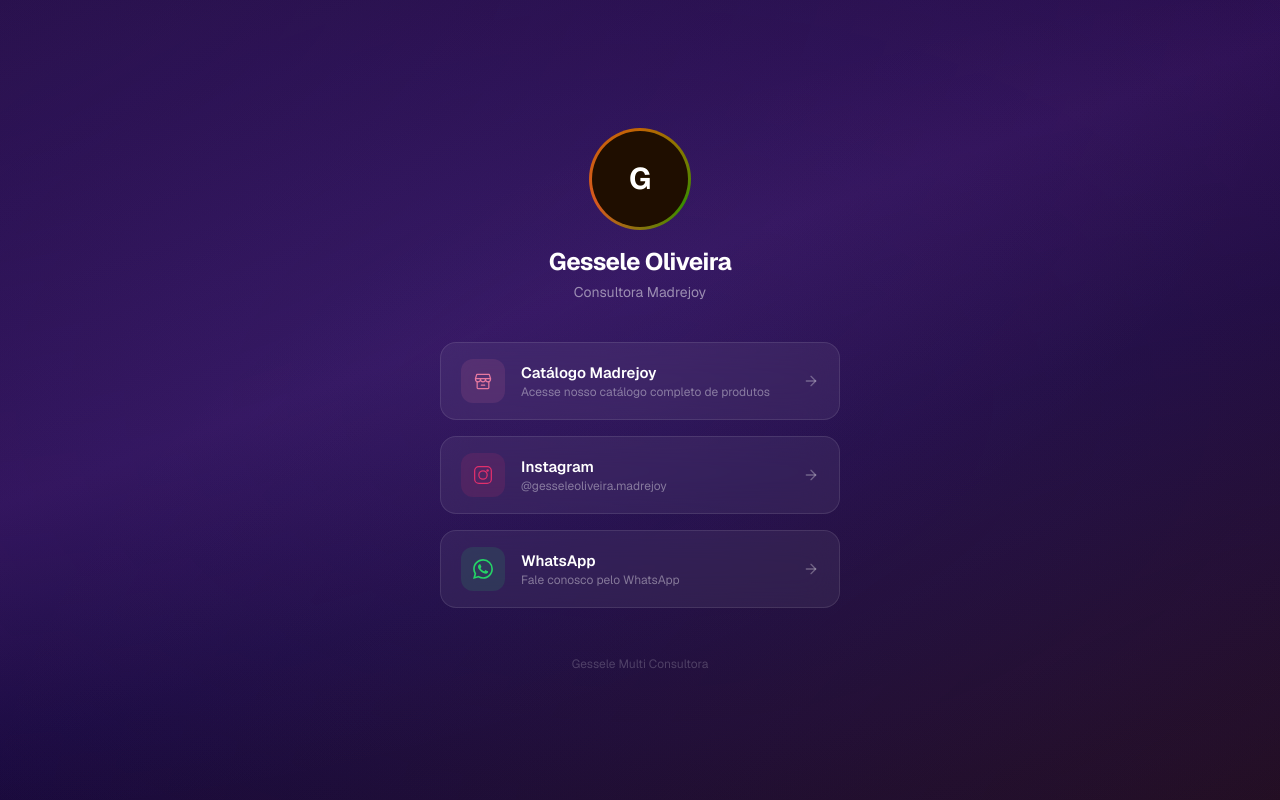
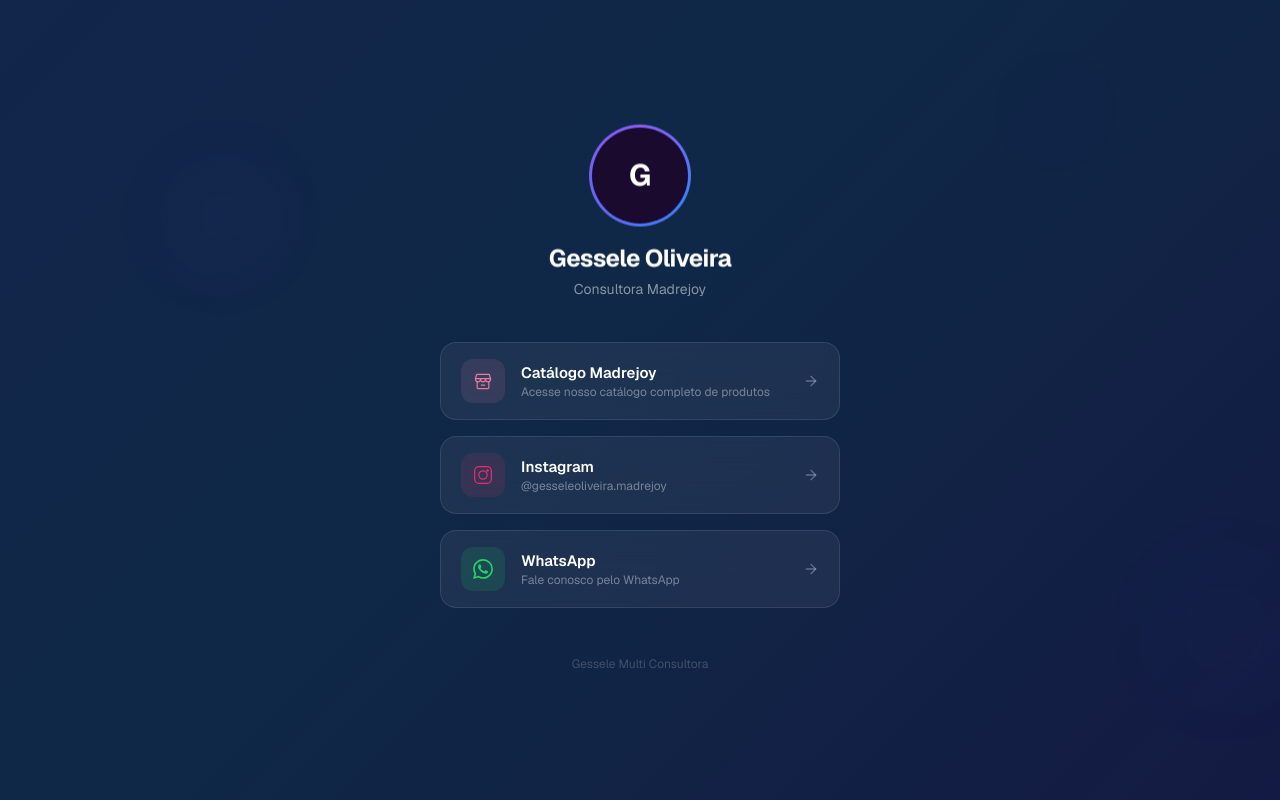
Before and after one commit to 4SS1S/gessele-multi-consultora.com.br, a Next.js app: page / in a window 1280 px wide. Built offline with nearby package versions, Linux system fonts and the light colour scheme.

Commit message:
adiciona o animações

```diff
--- /dev/null
+++ b/src/app/components/animated-background.tsx
@@ -0,0 +1,38 @@
+"use client";
+
+const BOKEH_PARTICLES = [
+  { size: 180, x: 10, y: 15, duration: 18, delay: 0, color: "rgba(139, 92, 246, 0.12)" },
+  { size: 120, x: 75, y: 10, duration: 22, delay: 2, color: "rgba(99, 102, 241, 0.10)" },
+  { size: 90, x: 50, y: 60, duration: 16, delay: 4, color: "rgba(139, 92, 246, 0.14)" },
+  { size: 200, x: 85, y: 70, duration: 20, delay: 1, color: "rgba(59, 130, 246, 0.10)" },
+  { size: 70, x: 20, y: 80, duration: 14, delay: 3, color: "rgba(99, 102, 241, 0.12)" },
+  { size: 140, x: 60, y: 30, duration: 24, delay: 5, color: "rgba(59, 130, 246, 0.08)" },
+  { size: 60, x: 35, y: 90, duration: 15, delay: 2, color: "rgba(139, 92, 246, 0.10)" },
+  { size: 100, x: 90, y: 40, duration: 19, delay: 6, color: "rgba(79, 70, 229, 0.11)" },
+];
+
+export function AnimatedBackground() {
+  return (
+    <div className="animated-bg" aria-hidden="true">
+      {/* Flowing gradient layer */}
+      <div className="gradient-flow" />
+
+      {/* Bokeh particles */}
+      {BOKEH_PARTICLES.map((p, i) => (
+        <div
+          key={i}
+          className="bokeh-particle"
+          style={{
+            width: p.size,
+            height: p.size,
+            left: `${p.x}%`,
+            top: `${p.y}%`,
+            background: `radial-gradient(circle, ${p.color} 0%, transparent 70%)`,
+            animationDuration: `${p.duration}s`,
+            animationDelay: `${p.delay}s`,
+          }}
+        />
+      ))}
+    </div>
+  );
+}
--- a/src/app/globals.css
+++ b/src/app/globals.css
@@ -1,14 +1,11 @@
 @import "tailwindcss";
 
 :root {
-  --background: #0f0816;
+  --background: #0a0614;
   --foreground: #f5f0ff;
   --card-bg: rgba(255, 255, 255, 0.06);
   --card-border: rgba(255, 255, 255, 0.1);
   --card-hover-bg: rgba(255, 255, 255, 0.12);
-  --gradient-start: #1a0533;
-  --gradient-mid: #2d1052;
-  --gradient-end: #0f0816;
 }
 
 @theme inline {
@@ -25,46 +22,99 @@
   min-height: 100dvh;
 }
 
-/* Gradient background */
-.bg-gradient-main {
-  background: linear-gradient(
-    160deg,
-    var(--gradient-start) 0%,
-    var(--gradient-mid) 40%,
-    #1a0a3e 60%,
-    var(--gradient-end) 100%
-  );
-  position: relative;
+/* =========================================
+   ANIMATED BACKGROUND — bokeh + gradient flow
+   ========================================= */
+
+.animated-bg {
+  position: fixed;
+  inset: 0;
+  z-index: 0;
   overflow: hidden;
+  background: #0a0614;
 }
 
-.bg-gradient-main::before {
-  content: "";
-  position: fixed;
-  top: -50%;
-  left: -50%;
+/* Flowing purple-to-blue gradient that slowly shifts */
+.gradient-flow {
+  position: absolute;
+  inset: -50%;
   width: 200%;
   height: 200%;
-  background: radial-gradient(
-      ellipse at 20% 20%,
-      rgba(139, 92, 246, 0.15) 0%,
-      transparent 50%
-    ),
-    radial-gradient(
-      ellipse at 80% 80%,
-      rgba(236, 72, 153, 0.1) 0%,
-      transparent 50%
-    ),
-    radial-gradient(
-      ellipse at 50% 50%,
-      rgba(99, 102, 241, 0.08) 0%,
-      transparent 60%
-    );
-  pointer-events: none;
-  z-index: 0;
+  background: linear-gradient(
+    135deg,
+    #1a0533 0%,
+    #2d1052 20%,
+    #1e1b6e 40%,
+    #162050 55%,
+    #0f2847 70%,
+    #1a0a3e 85%,
+    #2d1052 100%
+  );
+  background-size: 400% 400%;
+  animation: gradient-shift 16s ease-in-out infinite;
 }
 
-/* Glassmorphism card */
+@keyframes gradient-shift {
+  0% { background-position: 0% 0%; }
+  25% { background-position: 100% 50%; }
+  50% { background-position: 50% 100%; }
+  75% { background-position: 0% 50%; }
+  100% { background-position: 0% 0%; }
+}
+
+/* Bokeh particles — soft glowing circles that drift around */
+.bokeh-particle {
+  position: absolute;
+  border-radius: 50%;
+  filter: blur(40px);
+  pointer-events: none;
+  opacity: 0;
+  animation: bokeh-drift ease-in-out infinite, bokeh-fade-in 2s ease-out forwards;
+  will-change: transform, opacity;
+}
+
+@keyframes bokeh-drift {
+  0% {
+    transform: translate(0, 0) scale(1);
+  }
+  20% {
+    transform: translate(3vw, -4vh) scale(1.1);
+  }
+  40% {
+    transform: translate(-2vw, 5vh) scale(0.9);
+  }
+  60% {
+    transform: translate(4vw, 2vh) scale(1.05);
+  }
+  80% {
+    transform: translate(-3vw, -3vh) scale(0.95);
+  }
+  100% {
+    transform: translate(0, 0) scale(1);
+  }
+}
+
+@keyframes bokeh-fade-in {
+  from { opacity: 0; }
+  to { opacity: 1; }
+}
+
+/* =========================================
+   PAGE WRAPPER
+   ========================================= */
+
+.page-wrapper {
+  position: relative;
+  z-index: 1;
+  min-height: 100dvh;
+  display: flex;
+  justify-content: center;
+}
+
+/* =========================================
+   GLASSMORPHISM CARD
+   ========================================= */
+
 .glass-card {
   background: var(--card-bg);
   backdrop-filter: blur(16px);
@@ -76,81 +126,197 @@
 .glass-card:hover {
   background: var(--card-hover-bg);
   border-color: rgba(255, 255, 255, 0.2);
-  transform: translateY(-2px);
+  transform: translateY(-2px) scale(1.01);
   box-shadow: 0 8px 32px rgba(139, 92, 246, 0.15);
 }
 
 .glass-card:active {
-  transform: translateY(0);
+  transform: translateY(0) scale(0.99);
 }
 
-/* Avatar glow ring */
+/* Shimmer sweep on cards */
+.glass-card::before {
+  content: "";
+  position: absolute;
+  inset: 0;
+  border-radius: inherit;
+  background: linear-gradient(
+    105deg,
+    transparent 40%,
+    rgba(255, 255, 255, 0.03) 45%,
+    rgba(255, 255, 255, 0.06) 50%,
+    rgba(255, 255, 255, 0.03) 55%,
+    transparent 60%
+  );
+  background-size: 250% 100%;
+  animation: shimmer 6s ease-in-out infinite;
+  pointer-events: none;
+}
+
+@keyframes shimmer {
+  0% { background-position: 200% 0; }
+  100% { background-position: -200% 0; }
+}
+
+/* =========================================
+   AVATAR RING — rotating conic gradient
+   ========================================= */
+
 .avatar-ring {
-  background: conic-gradient(
-    from 0deg,
-    #8b5cf6,
-    #ec4899,
-    #6366f1,
-    #8b5cf6
-  );
+  background: conic-gradient(from 0deg, #8b5cf6, #3b82f6, #6366f1, #8b5cf6);
   padding: 3px;
   border-radius: 9999px;
   animation: ring-rotate 4s linear infinite;
 }
 
 @keyframes ring-rotate {
-  from {
-    filter: hue-rotate(0deg);
-  }
-  to {
-    filter: hue-rotate(360deg);
-  }
+  from { filter: hue-rotate(0deg); }
+  to { filter: hue-rotate(360deg); }
 }
 
-/* Link icon pulse */
+/* =========================================
+   ICON HOVER EFFECTS
+   ========================================= */
+
 .icon-dot {
   position: relative;
+  transition: transform 0.3s ease;
+}
+
+.glass-card:hover .icon-dot {
+  transform: scale(1.1);
 }
 
 .icon-dot::after {
   content: "";
   position: absolute;
-  inset: -2px;
-  border-radius: 12px;
+  inset: -4px;
+  border-radius: 14px;
   opacity: 0;
+  background: currentColor;
   transition: opacity 0.3s ease;
 }
 
 .glass-card:hover .icon-dot::after {
-  opacity: 0.3;
+  opacity: 0.12;
   animation: pulse-soft 2s ease-in-out infinite;
 }
 
 @keyframes pulse-soft {
-  0%,
+  0%, 100% { transform: scale(1); opacity: 0.12; }
+  50% { transform: scale(1.15); opacity: 0.06; }
+}
+
+/* =========================================
+   ENTRANCE ANIMATIONS
+   ========================================= */
+
+/* Avatar: scale up + glow burst */
+@keyframes avatar-enter {
+  0% {
+    opacity: 0;
+    transform: scale(0.3) rotate(-10deg);
+    filter: brightness(2) blur(8px);
+  }
+  60% {
+    opacity: 1;
+    transform: scale(1.08) rotate(2deg);
+    filter: brightness(1.3) blur(0);
+  }
+  80% {
+    transform: scale(0.97) rotate(-1deg);
+  }
   100% {
-    transform: scale(1);
-    opacity: 0.3;
-  }
-  50% {
-    transform: scale(1.1);
-    opacity: 0.15;
+    opacity: 1;
+    transform: scale(1) rotate(0deg);
+    filter: brightness(1) blur(0);
   }
 }
 
-/* Fade-in animation for cards */
-@keyframes fade-up {
-  from {
+.animate-avatar-enter {
+  opacity: 0;
+  animation: avatar-enter 0.8s cubic-bezier(0.34, 1.56, 0.64, 1) forwards;
+}
+
+/* Name: slide up + deblur */
+@keyframes name-enter {
+  0% {
     opacity: 0;
-    transform: translateY(20px);
+    transform: translateY(16px);
+    filter: blur(4px);
   }
-  to {
+  100% {
+    opacity: 1;
+    transform: translateY(0);
+    filter: blur(0);
+  }
+}
+
+.animate-name-enter {
+  opacity: 0;
+  animation: name-enter 0.6s ease-out forwards;
+  animation-delay: 0.4s;
+}
+
+/* Subtitle: gentle fade up */
+@keyframes subtitle-enter {
+  0% {
+    opacity: 0;
+    transform: translateY(8px);
+  }
+  100% {
     opacity: 1;
     transform: translateY(0);
   }
 }
 
-.animate-fade-up {
-  animation: fade-up 0.5s ease-out forwards;
+.animate-subtitle-enter {
   opacity: 0;
+  animation: subtitle-enter 0.5s ease-out forwards;
+  animation-delay: 0.65s;
 }
+
+/* Cards: slide up + scale + deblur (staggered via inline delay) */
+@keyframes card-enter {
+  0% {
+    opacity: 0;
+    transform: translateY(30px) scale(0.95);
+    filter: blur(4px);
+  }
+  100% {
+    opacity: 1;
+    transform: translateY(0) scale(1);
+    filter: blur(0);
+  }
+}
+
+.animate-card-enter {
+  opacity: 0;
+  animation: card-enter 0.55s cubic-bezier(0.22, 1, 0.36, 1) forwards;
+}
+
+/* Footer: simple fade */
+@keyframes footer-enter {
+  from { opacity: 0; }
+  to { opacity: 1; }
+}
+
+.animate-footer-enter {
+  opacity: 0;
+  animation: footer-enter 0.8s ease-out forwards;
+  animation-delay: 1.4s;
+}
+
+/* =========================================
+   CONTINUOUS SUBTLE ANIMATIONS
+   ========================================= */
+
+/* Gentle float for profile area */
+@keyframes gentle-float {
+  0%, 100% { transform: translateY(0); }
+  50% { transform: translateY(-4px); }
+}
+
+.animate-float {
+  animation: gentle-float 4s ease-in-out infinite;
+}
--- a/src/app/page.tsx
+++ b/src/app/page.tsx
@@ -1,5 +1,6 @@
 import links from "./links.data.json";
-import { getIcon, ArrowRightIcon } from "./components/icons";
+import { ArrowRightIcon, getIcon } from "./components/icons";
+import { AnimatedBackground } from "./components/animated-background";
 
 interface LinkItem {
   id: string;
@@ -16,20 +17,23 @@
   const data = links as LinkItem[];
 
   return (
-    <div className="bg-gradient-main flex min-h-dvh items-center justify-center font-sans">
-      <main className="relative z-10 flex w-full max-w-md flex-col items-center px-6 py-12">
+    <>
+      <AnimatedBackground />
+
+      <div className="page-wrapper font-sans">
+        <main className="relative z-10 my-auto flex w-full max-w-md flex-col items-center px-6 py-12">
           {/* Profile Section */}
-        <div className="mb-10 flex flex-col items-center gap-4">
-          <div className="avatar-ring">
+          <div className="mb-10 flex flex-col items-center gap-4 animate-float">
+            <div className="avatar-ring animate-avatar-enter">
               <div className="flex h-24 w-24 items-center justify-center rounded-full bg-[#1a0a2e] text-3xl font-bold text-white">
                 G
               </div>
             </div>
             <div className="text-center">
-            <h1 className="text-2xl font-bold tracking-tight text-white">
+              <h1 className="animate-name-enter text-2xl font-bold tracking-tight text-white">
                 Gessele Oliveira
               </h1>
-            <p className="mt-1 text-sm text-white/50">
+              <p className="animate-subtitle-enter mt-1 text-sm text-white/50">
                 Consultora Madrejoy
               </p>
             </div>
@@ -39,25 +43,29 @@
           <div className="flex w-full flex-col gap-4">
             {data.map((item, index) => {
               const Icon = getIcon(item.icon);
+              const delay = 0.8 + index * 0.25;
               return (
                 <a
                   key={item.id}
                   href={item.link}
                   target="_blank"
                   rel="noopener noreferrer"
-                className="glass-card group flex items-center gap-4 rounded-2xl px-5 py-4 animate-fade-up"
-                style={{ animationDelay: `${index * 100}ms` }}
+                  className="glass-card group relative flex items-center gap-4 rounded-2xl px-5 py-4 animate-card-enter"
+                  style={{ animationDelay: `${delay}s` }}
                 >
                   {/* Icon */}
                   <div
                     className="icon-dot flex h-11 w-11 shrink-0 items-center justify-center rounded-xl"
-                  style={{ backgroundColor: `${item.color}20`, color: item.color }}
+                    style={{
+                      backgroundColor: `${item.color}20`,
+                      color: item.color,
+                    }}
                   >
                     <Icon className="h-5 w-5" />
                   </div>
 
                   {/* Text */}
-                <div className="flex-1 min-w-0">
+                  <div className="min-w-0 flex-1">
                     <p className="text-[15px] font-semibold text-white">
                       {item.title}
                     </p>
@@ -74,10 +82,11 @@
           </div>
 
           {/* Footer */}
-        <p className="mt-12 text-xs text-white/20">
+          <p className="animate-footer-enter mt-12 text-xs text-white/20">
             Gessele Multi Consultora
           </p>
         </main>
       </div>
+    </>
   );
 }
```
Lines whose indentation alone changed are shown as unchanged.
